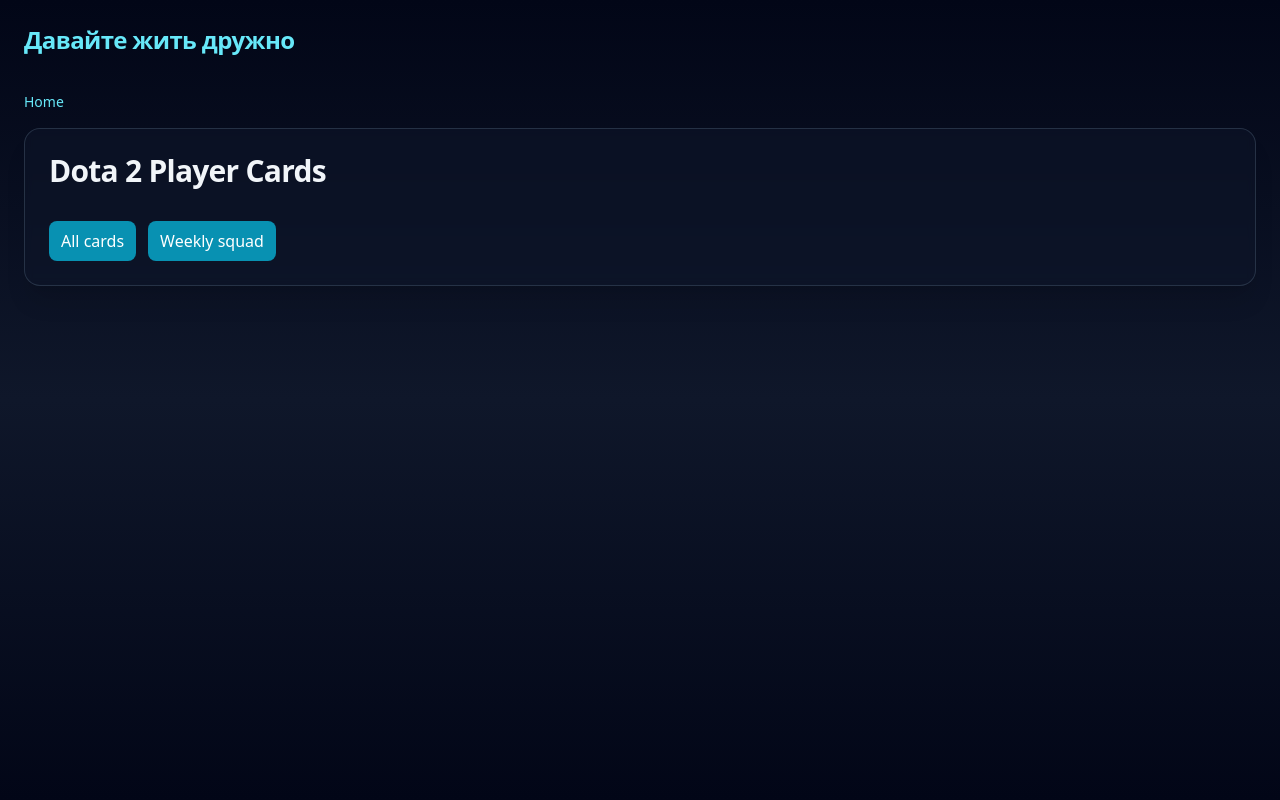
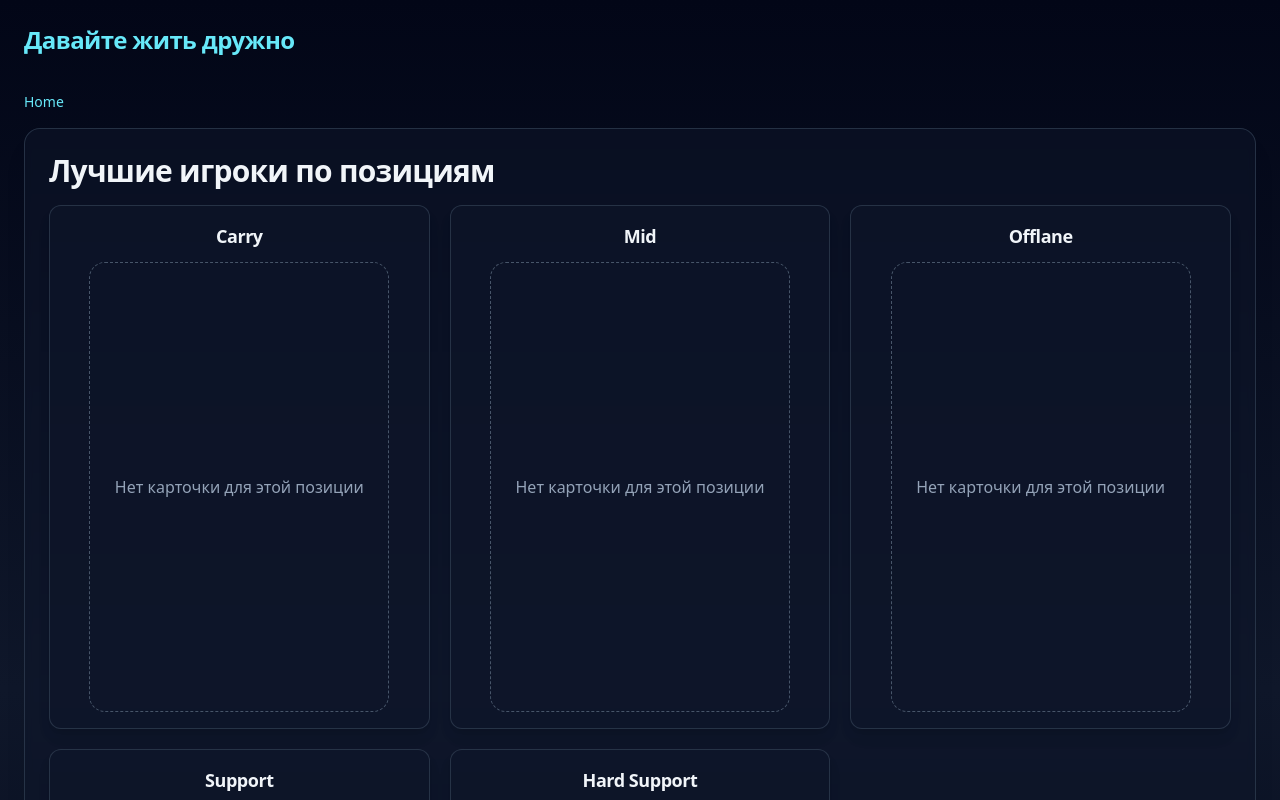
Before and after one commit to beautifulcatastrophe111-code/davaite-bez-mata, a Next.js app: page / in a window 1280 px wide. Shown: the top 800 px of the page. Built offline with nearby package versions, Linux system fonts and the light colour scheme; no server answers; the database is empty.

Commit message:
Replace homepage card list with best players by position blocks

```diff
--- a/app/page.tsx
+++ b/app/page.tsx
@@ -1,25 +1,53 @@
 import Link from 'next/link';
-import CardsGrid from '@/components/CardsGrid';
+import PlayerCard from '@/components/PlayerCard';
 import { prisma } from '@/lib/prisma';
 
 export const dynamic = 'force-dynamic';
 
+const positionLabels: Record<string, string> = {
+  CARRY: 'Carry',
+  MID: 'Mid',
+  OFFLANE: 'Offlane',
+  SUPPORT: 'Support',
+  HARD_SUPPORT: 'Hard Support',
+};
+
 export default async function Home() {
-  const cards = await prisma.playerCard.findMany({
-    where: { isActive: true },
-    orderBy: { rating: 'desc' },
-    take: 4,
-  });
+  const topByRole = await Promise.all(
+    ['CARRY', 'MID', 'OFFLANE', 'SUPPORT', 'HARD_SUPPORT'].map(async (role) => {
+      const card = await prisma.playerCard.findFirst({
+        where: { isActive: true, role: role as any },
+        orderBy: { rating: 'desc' },
+      });
+
+      return { role, card };
+    }),
+  );
 
   return (
     <main>
-      <h1 className="text-3xl font-bold">Dota 2 Player Cards</h1>
-      <div className="my-4">
-        <CardsGrid cards={cards} />
+      <h1 className="text-3xl font-bold">Лучшие игроки по позициям</h1>
+
+      <div className="grid md:grid-cols-2 xl:grid-cols-3 gap-5 justify-items-center my-4">
+        {topByRole.map(({ role, card }) => (
+          <section key={role} className="surface w-full flex flex-col items-center gap-3">
+            <h2 className="text-lg m-0">{positionLabels[role]}</h2>
+            {card ? (
+              <Link href={`/cards/${card.slug}`}>
+                <PlayerCard card={card} />
+              </Link>
+            ) : (
+              <div className="w-[300px] h-[450px] rounded-2xl border border-dashed border-slate-600 grid place-items-center text-slate-400">
+                Нет карточки для этой позиции
+              </div>
+            )}
+          </section>
+        ))}
       </div>
+
       <div className="flex gap-3">
-        <Link href="/cards" className='btn-link'>All cards</Link>
-        <Link href="/weekly-squad" className='btn-link'>Weekly squad</Link>
+        <Link href="/cards" className="btn-link">All cards</Link>
+        <Link href="/weekly-squad" className="btn-link">Weekly squad</Link>
       </div>
     </main>
   );
```
